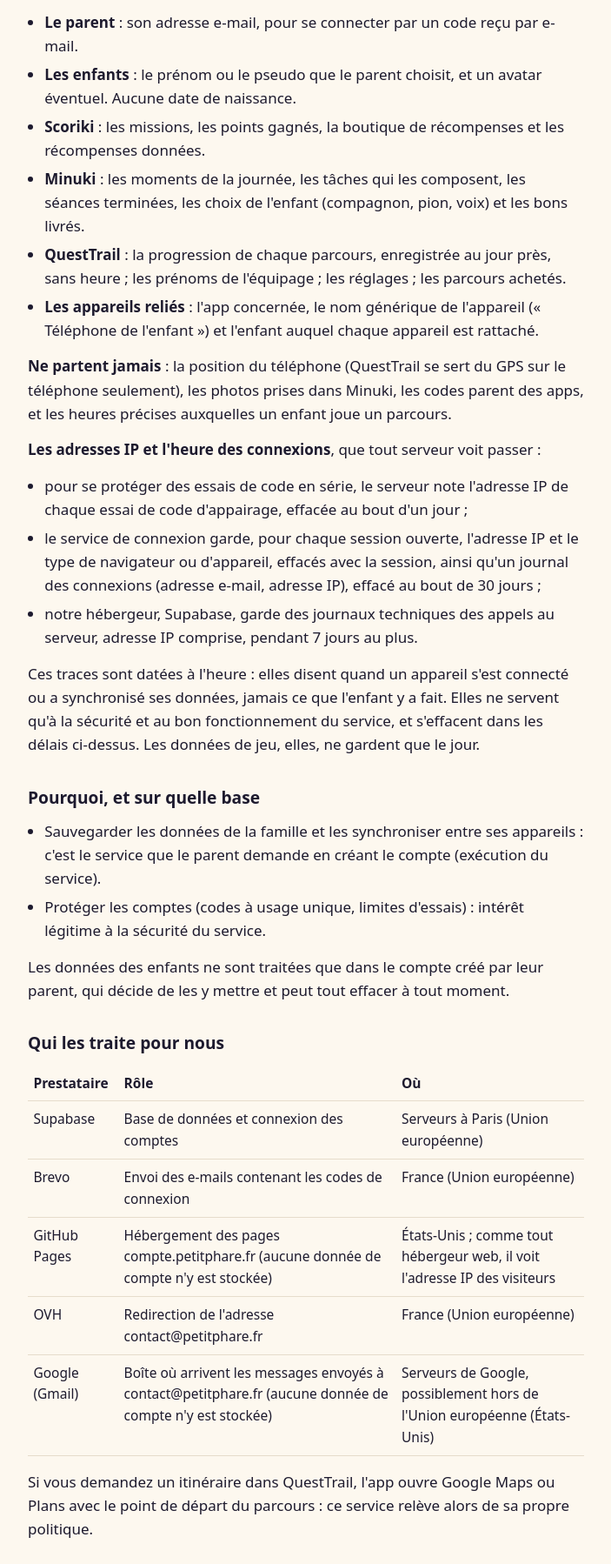
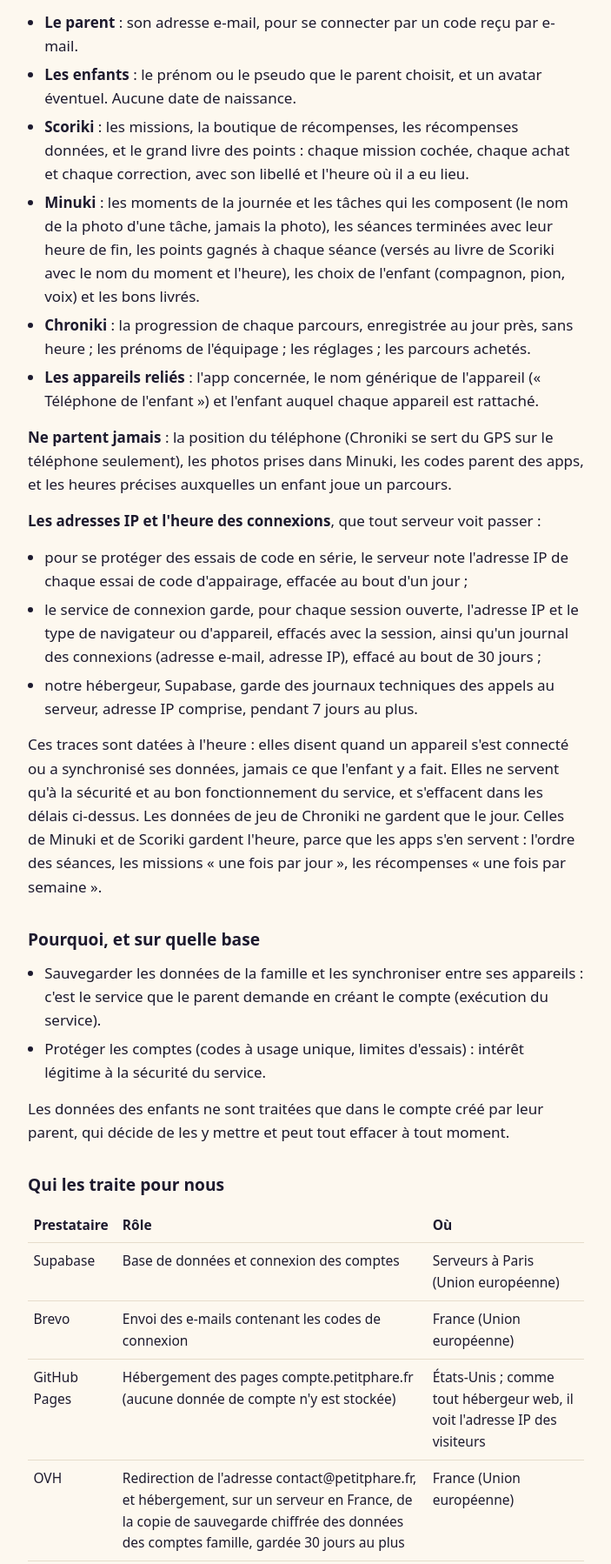
Before and after one commit to D3ck4rd42/petitphare-compte, a plain HTML site: page confidentialite/index.html in a window 1280 px wide. Shown: the part 842-2640 px from the top of the page at 87% size, without its empty margins (288-991 px from the left). Drawn offline with Linux system fonts and the light colour scheme.

Commit message:
Politique : heures de Minuki et Scoriki, code de passage de 7 jours, OVH pour la sauvegarde chiffrée, Chroniki
Co-Authored-By: Claude Fable 5.2 <noreply@anthropic.com>
Claude-Session: https://claude.ai/code/session_01TtzduBL8GpjdPb8TRr5nJK

```diff
--- a/confidentialite/index.html
+++ b/confidentialite/index.html
@@ -4,7 +4,7 @@
   <meta charset="utf-8">
   <meta name="viewport" content="width=device-width, initial-scale=1">
   <title>Politique de confidentialité · Petit Phare</title>
-  <meta name="description" content="Ce que les apps Scoriki, Minuki et QuestTrail gardent sur le téléphone, ce qui part sur le serveur quand un parent crée un compte famille, et vos droits.">
+  <meta name="description" content="Ce que les apps Scoriki, Minuki et Chroniki gardent sur le téléphone, ce qui part sur le serveur quand un parent crée un compte famille, et vos droits.">
   <style>
     :root { --encre: #1d1a2e; --papier: #fdf8ef; --carte: #ffffff; --doux: #5b5670; --accent: #f2b632; }
     * { box-sizing: border-box; }
@@ -28,7 +28,7 @@
 <main>
   <div class="marque">Petit Phare</div>
   <h1>Politique de confidentialité</h1>
-  <p class="date">Apps Scoriki, Minuki et QuestTrail · mise à jour le 16 octobre 2026</p>
+  <p class="date">Apps Scoriki, Minuki et Chroniki · mise à jour le 13 novembre 2026</p>
 
   <div class="carte">
     <p><strong>En bref.</strong> Sans compte, tout reste sur le téléphone : rien ne part nulle part. Si un parent crée un compte famille, les données des apps sont sauvegardées sur un serveur situé en France, pour les retrouver sur un autre téléphone et les partager entre les appareils de la famille. Pas de publicité, pas de mesure d'audience, aucune donnée vendue ni partagée à des fins commerciales.</p>
@@ -45,19 +45,19 @@
   <ul>
     <li><strong>Le parent</strong> : son adresse e-mail, pour se connecter par un code reçu par e-mail.</li>
     <li><strong>Les enfants</strong> : le prénom ou le pseudo que le parent choisit, et un avatar éventuel. Aucune date de naissance.</li>
-    <li><strong>Scoriki</strong> : les missions, les points gagnés, la boutique de récompenses et les récompenses données.</li>
-    <li><strong>Minuki</strong> : les moments de la journée, les tâches qui les composent, les séances terminées, les choix de l'enfant (compagnon, pion, voix) et les bons livrés.</li>
-    <li><strong>QuestTrail</strong> : la progression de chaque parcours, enregistrée au jour près, sans heure ; les prénoms de l'équipage ; les réglages ; les parcours achetés.</li>
+    <li><strong>Scoriki</strong> : les missions, la boutique de récompenses, les récompenses données, et le grand livre des points : chaque mission cochée, chaque achat et chaque correction, avec son libellé et l'heure où il a eu lieu.</li>
+    <li><strong>Minuki</strong> : les moments de la journée et les tâches qui les composent (le nom de la photo d'une tâche, jamais la photo), les séances terminées avec leur heure de fin, les points gagnés à chaque séance (versés au livre de Scoriki avec le nom du moment et l'heure), les choix de l'enfant (compagnon, pion, voix) et les bons livrés.</li>
+    <li><strong>Chroniki</strong> : la progression de chaque parcours, enregistrée au jour près, sans heure ; les prénoms de l'équipage ; les réglages ; les parcours achetés.</li>
     <li><strong>Les appareils reliés</strong> : l'app concernée, le nom générique de l'appareil (« Téléphone de l'enfant ») et l'enfant auquel chaque appareil est rattaché.</li>
   </ul>
-  <p><strong>Ne partent jamais</strong> : la position du téléphone (QuestTrail se sert du GPS sur le téléphone seulement), les photos prises dans Minuki, les codes parent des apps, et les heures précises auxquelles un enfant joue un parcours.</p>
+  <p><strong>Ne partent jamais</strong> : la position du téléphone (Chroniki se sert du GPS sur le téléphone seulement), les photos prises dans Minuki, les codes parent des apps, et les heures précises auxquelles un enfant joue un parcours.</p>
   <p><strong>Les adresses IP et l'heure des connexions</strong>, que tout serveur voit passer :</p>
   <ul>
     <li>pour se protéger des essais de code en série, le serveur note l'adresse IP de chaque essai de code d'appairage, effacée au bout d'un jour ;</li>
     <li>le service de connexion garde, pour chaque session ouverte, l'adresse IP et le type de navigateur ou d'appareil, effacés avec la session, ainsi qu'un journal des connexions (adresse e-mail, adresse IP), effacé au bout de 30 jours ;</li>
     <li>notre hébergeur, Supabase, garde des journaux techniques des appels au serveur, adresse IP comprise, pendant 7 jours au plus.</li>
   </ul>
-  <p>Ces traces sont datées à l'heure : elles disent quand un appareil s'est connecté ou a synchronisé ses données, jamais ce que l'enfant y a fait. Elles ne servent qu'à la sécurité et au bon fonctionnement du service, et s'effacent dans les délais ci-dessus. Les données de jeu, elles, ne gardent que le jour.</p>
+  <p>Ces traces sont datées à l'heure : elles disent quand un appareil s'est connecté ou a synchronisé ses données, jamais ce que l'enfant y a fait. Elles ne servent qu'à la sécurité et au bon fonctionnement du service, et s'effacent dans les délais ci-dessus. Les données de jeu de Chroniki ne gardent que le jour. Celles de Minuki et de Scoriki gardent l'heure, parce que les apps s'en servent : l'ordre des séances, les missions « une fois par jour », les récompenses « une fois par semaine ».</p>
 
   <h2>Pourquoi, et sur quelle base</h2>
   <ul>
@@ -72,10 +72,10 @@
     <tr><td>Supabase</td><td>Base de données et connexion des comptes</td><td>Serveurs à Paris (Union européenne)</td></tr>
     <tr><td>Brevo</td><td>Envoi des e-mails contenant les codes de connexion</td><td>France (Union européenne)</td></tr>
     <tr><td>GitHub Pages</td><td>Hébergement des pages compte.petitphare.fr (aucune donnée de compte n'y est stockée)</td><td>États-Unis ; comme tout hébergeur web, il voit l'adresse IP des visiteurs</td></tr>
-    <tr><td>OVH</td><td>Redirection de l'adresse contact@petitphare.fr</td><td>France (Union européenne)</td></tr>
+    <tr><td>OVH</td><td>Redirection de l'adresse contact@petitphare.fr, et hébergement, sur un serveur en France, de la copie de sauvegarde chiffrée des données des comptes famille, gardée 30 jours au plus</td><td>France (Union européenne)</td></tr>
     <tr><td>Google (Gmail)</td><td>Boîte où arrivent les messages envoyés à contact@petitphare.fr (aucune donnée de compte n'y est stockée)</td><td>Serveurs de Google, possiblement hors de l'Union européenne (États-Unis)</td></tr>
   </table>
-  <p>Si vous demandez un itinéraire dans QuestTrail, l'app ouvre Google Maps ou Plans avec le point de départ du parcours : ce service relève alors de sa propre politique.</p>
+  <p>Si vous demandez un itinéraire dans Chroniki, l'app ouvre Google Maps ou Plans avec le point de départ du parcours : ce service relève alors de sa propre politique.</p>
 
   <h2>Combien de temps</h2>
   <ul>
@@ -96,7 +96,7 @@
   <p>Si vous estimez que vos droits ne sont pas respectés, vous pouvez adresser une réclamation à la CNIL (<a href="https://www.cnil.fr/">cnil.fr</a>).</p>
 
   <h2>Sécurité</h2>
-  <p>Les échanges avec le serveur sont chiffrés (HTTPS). Le serveur ne laisse chaque appareil voir que l'enfant auquel il est rattaché, et chaque famille ne voit qu'elle-même. Les codes de connexion et d'appairage ne servent qu'une fois et expirent en 15 minutes au plus. Supprimer le compte, télécharger les données ou retirer un appareil demande un code e-mail récent.</p>
+  <p>Les échanges avec le serveur sont chiffrés (HTTPS). Le serveur ne laisse chaque appareil voir que l'enfant auquel il est rattaché, et chaque famille ne voit qu'elle-même. Les codes de connexion et d'appairage ne servent qu'une fois et expirent en 15 minutes au plus. Le code qui relie entre elles les apps d'un même téléphone, que personne ne tape, ne sert qu'une fois et expire en 7 jours ; il ne quitte jamais le téléphone. Supprimer le compte, télécharger les données ou retirer un appareil demande une connexion de moins de 10 minutes, confirmée par un code e-mail dans l'app.</p>
 
   <h2>Changements</h2>
   <p>Si cette politique change, la date en haut de la page change aussi. Un changement important sera annoncé dans les apps.</p>
```
